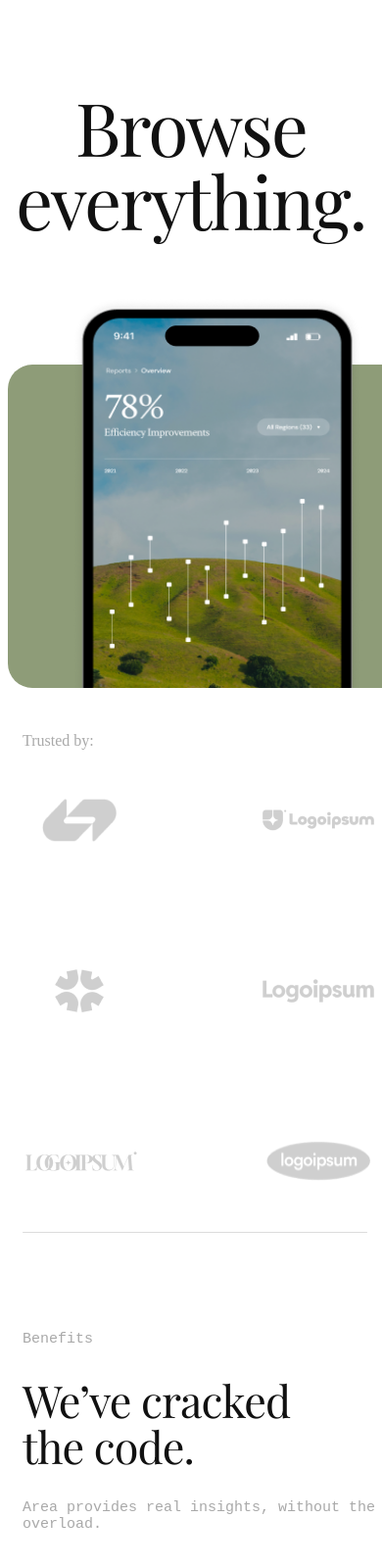
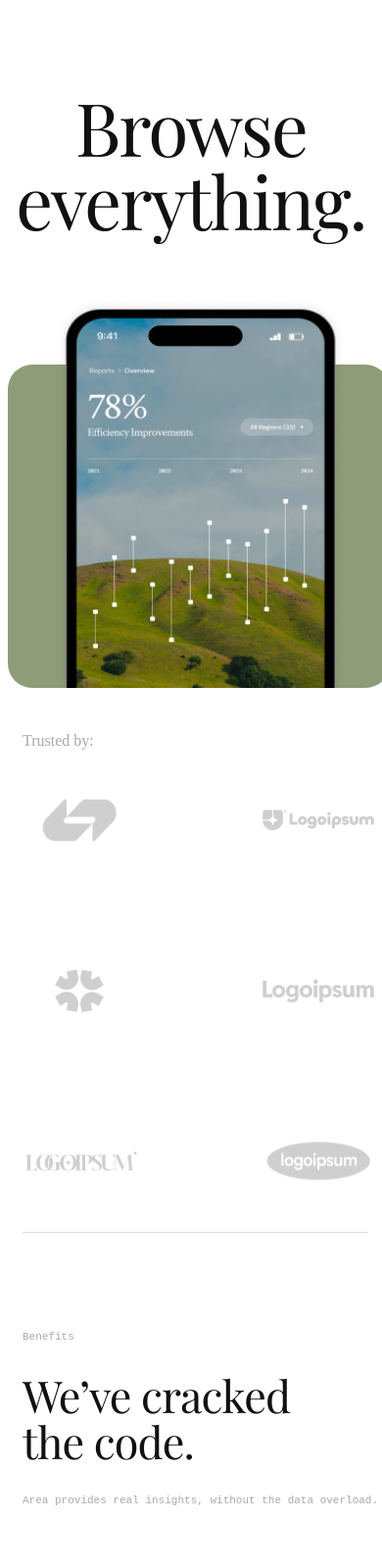
Before and after one commit to Prometheuse1/tpweb3, a plain HTML site: page index.html in a window 390 px wide. Shown: the top 1600 px of the page at 98% size. Drawn offline with nearby package versions, Linux system fonts and the light colour scheme.

Commit message:
final_commit_v4

```diff
--- a/index.css
+++ b/index.css
@@ -504,7 +504,7 @@
 
     .header div{
         display: flex;
-        width: 417px;
+        width: 390px;
         height: 330px;
         margin-top: 130px;
         margin-left: 0px;
@@ -513,7 +513,7 @@
     .header .mobile{
         position: relative;
         bottom: 70px;
-        left: 5px;
+        left: 2px;
         width: 300px;
         height: 400px;
     }
@@ -547,7 +547,7 @@
     }
 
     .benifits_section p{
-        font-size: 15px;
+        font-size: 11px;
         width: 450px;
     }
 
@@ -750,6 +750,7 @@
     .quote{
         width: 100%;
         margin-top: 55px;
+        margin-left: 0px;
         margin-right: 0px;
     }
 
@@ -768,6 +769,7 @@
         width: 100%;
         font-size: 18px;
         margin-left: 0px;
+        margin-right: 0px;
     }
 
     .make_your_success{
```
